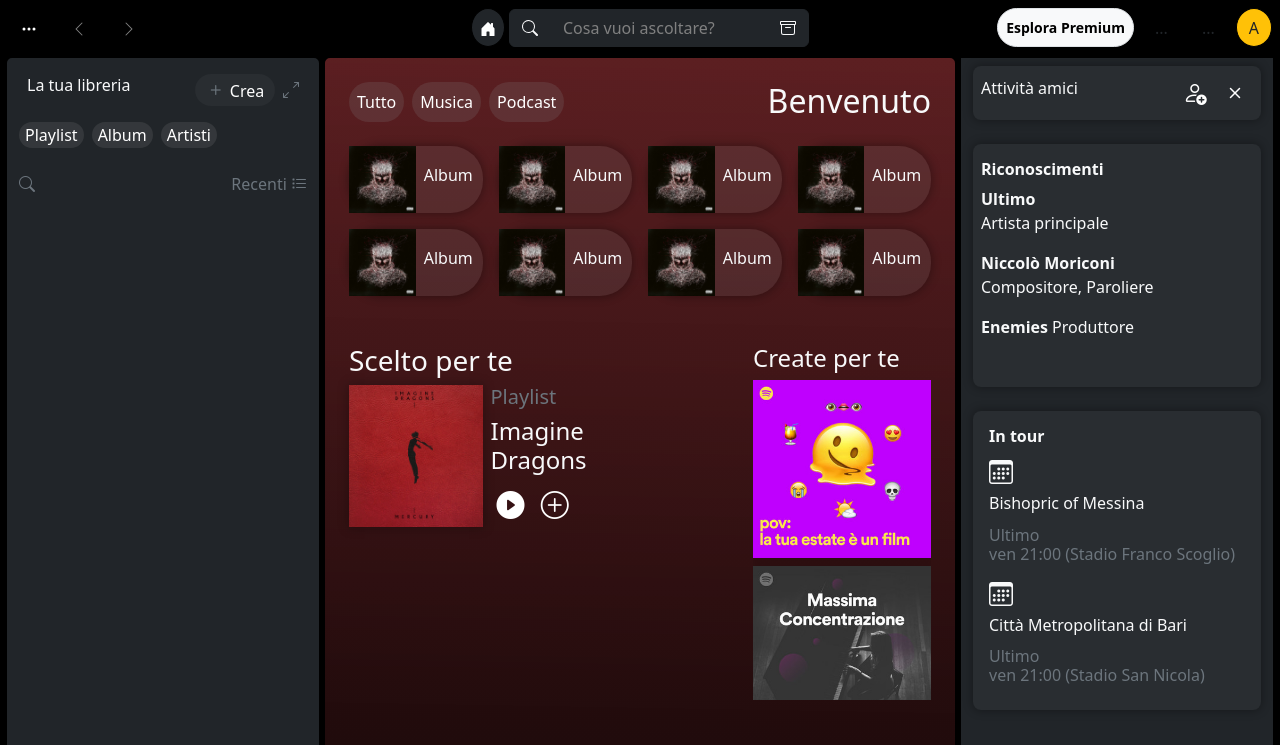
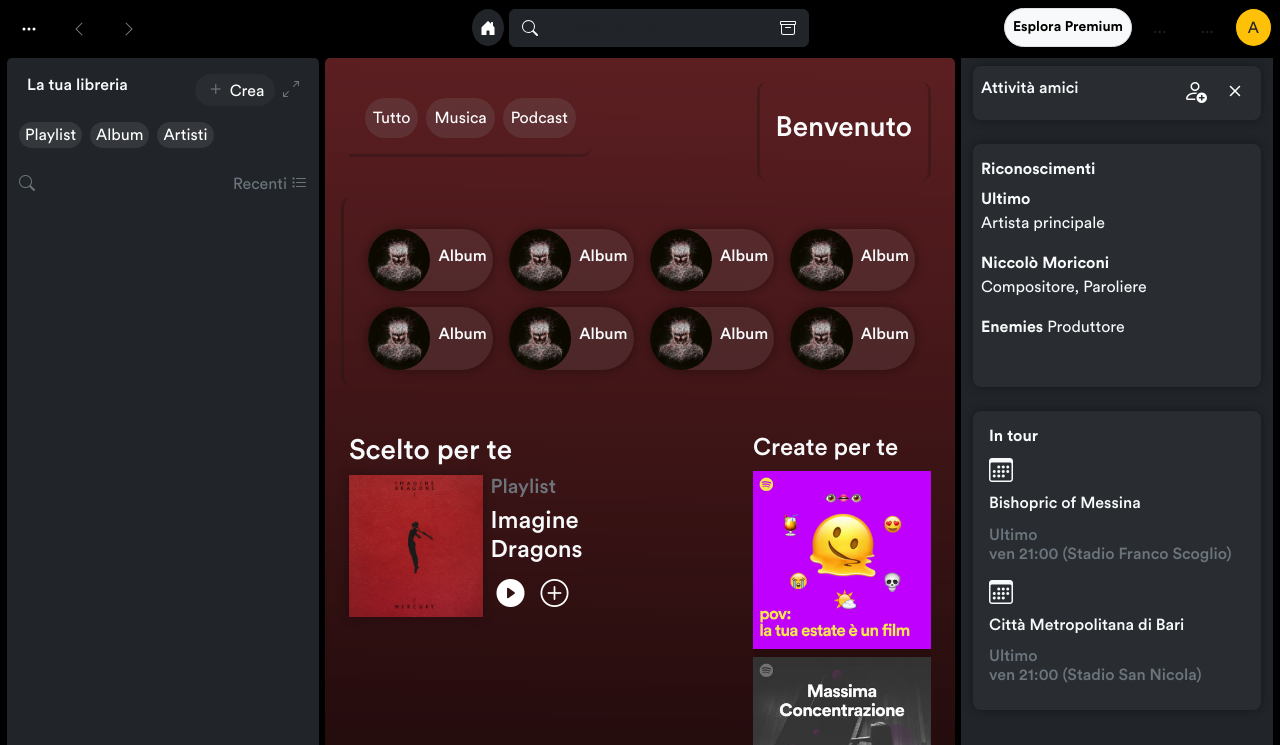
Before and after one commit to Antimo90/Buildweek-2-Spotifyclone, a plain HTML site: page homepage.html in a window 1280 px wide. Shown: the top 745 px of the page. Drawn offline with nearby package versions, Linux system fonts and the light colour scheme.

Commit message:
Update File

```diff
--- a/assets/css/style copy.css
+++ /dev/null
@@ -1,154 +0,0 @@
-/* Lavoro sul main */
-
-/* sidebar sinistra */
-main #section-create .btn-create {
-  border: none;
-  border-radius: 20px;
-  width: 5em;
-  background-color: rgba(255, 255, 255, 0.034);
-  color: white;
-}
-
-main #section-filter .btn-filter {
-  border: none;
-  border-radius: 20px;
-  background-color: rgba(128, 128, 128, 0.203);
-  color: white;
-}
-
-/* homepage */
-
-main #homepage {
-  background-image: linear-gradient(1deg, black, #d5121254);
-}
-
-main #homepage .btn-filter {
-  border: none;
-  border-radius: 20px;
-  background-color: rgba(128, 128, 128, 0.203);
-  color: white;
-  padding: 0.5em;
-}
-
-main #homepage #album-music {
-  background-color: rgba(128, 128, 128, 0.163);
-  box-shadow: 0px 0px 10px 1px rgba(0, 0, 0, 0.321);
-}
-
-main #homepage .btn-play {
-  border: none;
-  background-color: rgba(255, 255, 255, 0);
-  color: white;
-}
-
-main #homepage .btn-add {
-  border: none;
-  background-color: rgba(255, 255, 255, 0);
-  color: white;
-}
-
-main #homepage .btn-showAll {
-  border: none;
-  background-color: rgba(255, 255, 255, 0);
-}
-
-main #homepage #scroll-newList {
-  height: 20em;
-}
-
-main #homepage .img-choise {
-  box-shadow: 0px 0px 10px 1px rgba(0, 0, 0, 0.258);
-}
-
-main #homepage .img-album-list-y {
-  box-shadow: 1px 1px 10px 1px rgba(0, 0, 0, 0.186);
-}
-
-/* modifica delle scrollbar */
-
-#research::placeholder {
-  color: grey;
-}
-
-::-webkit-scrollbar {
-  width: 0px;
-  height: 10px;
-}
-
-::-webkit-scrollbar-thumb:horizontal {
-  background: var(black);
-  border-radius: 5px;
-}
-
-::-webkit-scrollbar-thumb:vertical {
-  background: var(black);
-  border-radius: 5px;
-}
-
-::-webkit-scrollbar-track:horizontal {
-  background: var(--bg-black-900);
-}
-
-::-webkit-scrollbar-track:vertical {
-  background: var(--bg-black-900);
-}
-
-.card {
-  text-align: center;
-}
-
-.card-body {
-  display: flex;
-  flex-direction: column;
-  justify-content: space-between;
-  padding: 1em;
-}
-
-/* sidebar destra */
-
-main #sidebar-right #section-friends {
-  background-color: rgba(255, 255, 255, 0.034);
-  box-shadow: 0px 0px 10px 1px rgba(0, 0, 0, 0.321);
-}
-
-main #sidebar-right #btn-addFriend {
-  border: none;
-  background-color: rgba(255, 255, 255, 0);
-  color: white;
-}
-
-main #sidebar-right #btn-close {
-  border: none;
-  background-color: rgba(255, 255, 255, 0);
-  color: white;
-}
-
-main #sidebar-right #riconoscimenti {
-  background-color: rgba(255, 255, 255, 0.034);
-  padding: 1em;
-  box-shadow: 0px 0px 10px 1px rgba(0, 0, 0, 0.321);
-}
-
-main #sidebar-right #showAll {
-  border: 1px solid grey;
-  border-radius: 20px;
-  background-color: rgba(255, 255, 255, 0);
-  margin-left: 1em;
-}
-
-main #sidebar-right #btn-follow {
-  border-radius: 20px;
-  background-color: rgba(128, 128, 128, 0);
-  color: white;
-  font-weight: bold;
-}
-
-main #sidebar-right #inTour {
-  background-color: rgba(255, 255, 255, 0.034);
-  padding: 1em;
-  box-shadow: 0px 0px 10px 1px rgba(0, 0, 0, 0.321);
-}
-
-main #sidebar-right #title-tour {
-  font-weight: bold;
-}
--- a/assets/css/style.css
+++ b/assets/css/style.css
@@ -1,4 +1,150 @@
-#research::placeholder {
+/* Lavoro sul body */
+
+body {
+  font-family: "Circular";
+}
+
+/* Lavoro sul main */
+
+/* sidebar sinistra */
+main #section-create .btn-create {
+  border: none;
+  border-radius: 20px;
+  width: 5em;
+  background-color: rgba(255, 255, 255, 0.034);
+  color: white;
+}
+
+main #section-filter .btn-filter {
+  border: none;
+  border-radius: 20px;
+  background-color: rgba(128, 128, 128, 0.203);
+  color: white;
+}
+
+main #section-filter .btn-filter:hover {
+  transform: scale(1.1);
+  box-shadow: 0px 0px 10px 1px black;
+  transition: all 0.2s linear 0s;
+}
+
+/* homepage */
+
+main #homepage {
+  background-image: linear-gradient(1deg, black, #d5121254);
+}
+
+main #homepage #section-welcome {
+  margin-bottom: 2em;
+}
+
+main #homepage .btn-filter {
+  border: none;
+  border-radius: 20px;
+  background-color: rgba(128, 128, 128, 0.203);
+  color: white;
+  padding: 0.5em;
+}
+
+main #homepage #box-filter {
+  border-bottom: 3px solid rgba(49, 23, 23, 0.505);
+  border-bottom-right-radius: 10px;
+  padding: 1em;
+}
+
+main #homepage .btn-filter:hover {
+  transform: scale(1.1);
+  box-shadow: 0px 0px 5px 1px black;
+  transition: all 0.2s linear 0s;
+}
+
+main #homepage .welcome {
+  border-left: 3px solid rgba(49, 23, 23, 0.505);
+  border-right: 3px solid rgba(49, 23, 23, 0.505);
+  border-bottom-left-radius: 10px;
+  border-top-left-radius: 10px;
+  border-bottom-right-radius: 10px;
+  border-top-right-radius: 10px;
+  padding: 1em;
+  display: flex;
+  justify-content: center;
+  align-items: center;
+}
+
+main #homepage #firstRow {
+  border-left: 3px solid rgba(50, 23, 23, 0.751);
+  padding: 1em;
+  border-top-left-radius: 10px;
+  border-bottom-left-radius: 10px;
+}
+
+@keyframes album-enter {
+  0% {
+    opacity: 0;
+    transform: translateX(-100px);
+  }
+  25% {
+    opacity: 0;
+    transform: translateX(-75px);
+  }
+  50% {
+    opacity: 0;
+    transform: translateX(-50px);
+  }
+  75% {
+    opacity: 0.5;
+    transform: translateX(-25px);
+  }
+  100% {
+    opacity: 1;
+    transform: translateX(0px);
+  }
+}
+
+main #homepage .album-music {
+  background-color: rgba(128, 128, 128, 0.163);
+  box-shadow: 0px 0px 10px 1px rgba(0, 0, 0, 0.321);
+  animation: album-enter 0.5s linear 0s 1 forwards;
+}
+
+main #homepage .album-music:hover {
+  transform: scale(1.1);
+  box-shadow: 0px 0px 5px 1px #8e9eab;
+  transition: all 0.2s linear 0s;
+}
+
+main #homepage .btn-play {
+  border: none;
+  background-color: rgba(255, 255, 255, 0);
+  color: white;
+}
+
+main #homepage .btn-add {
+  border: none;
+  background-color: rgba(255, 255, 255, 0);
+  color: white;
+}
+
+main #homepage .btn-showAll {
+  border: none;
+  background-color: rgba(255, 255, 255, 0);
+}
+
+main #homepage #scroll-newList {
+  height: 20em;
+}
+
+main #homepage .img-choise {
+  box-shadow: 0px 0px 10px 1px rgba(0, 0, 0, 0.258);
+}
+
+main #homepage .img-album-list-y {
+  box-shadow: 1px 1px 10px 1px rgba(0, 0, 0, 0.186);
+}
+
+/* modifica delle scrollbar */
+
+/* #research::placeholder {
   color: grey;
 }
 
@@ -7,7 +153,7 @@
   height: 10px;
 }
 
-::-webkit-scrollbar-thumb:horizontal{
+::-webkit-scrollbar-thumb:horizontal {
   background: var(black);
   border-radius: 5px;
 }
@@ -17,13 +163,14 @@
   border-radius: 5px;
 }
 
-::-webkit-scrollbar-track:horizontal{
+::-webkit-scrollbar-track:horizontal {
   background: var(--bg-black-900);
 }
 
 ::-webkit-scrollbar-track:vertical {
   background: var(--bg-black-900);
 }
+*/
 
 .card {
   text-align: center;
@@ -35,3 +182,75 @@
   justify-content: space-between;
   padding: 1em;
 }
+
+/* Larghezza della scrollbar */
+::-webkit-scrollbar {
+  width: 5px;
+}
+
+/* Sfondo del binario */
+::-webkit-scrollbar-track {
+  background: #f1f1f100;
+  border-radius: 10px;
+}
+
+/* Colore e stile del "thumb" (la parte trascinabile) */
+::-webkit-scrollbar-thumb {
+  /* background: #707070d2; */
+  border-radius: 20px;
+  background: linear-gradient(to right, #8e9eab, #eef2f3);
+}
+
+/* Effetto hover */
+::-webkit-scrollbar-thumb:hover {
+  background: linear-gradient(to right, #8e9eab, #eef2f3);
+}
+
+/* sidebar destra */
+
+main #sidebar-right #section-friends {
+  background-color: rgba(255, 255, 255, 0.034);
+  box-shadow: 0px 0px 10px 1px rgba(0, 0, 0, 0.321);
+}
+
+main #sidebar-right #btn-addFriend {
+  border: none;
+  background-color: rgba(255, 255, 255, 0);
+  color: white;
+}
+
+main #sidebar-right #btn-close {
+  border: none;
+  background-color: rgba(255, 255, 255, 0);
+  color: white;
+}
+
+main #sidebar-right #riconoscimenti {
+  background-color: rgba(255, 255, 255, 0.034);
+  padding: 1em;
+  box-shadow: 0px 0px 10px 1px rgba(0, 0, 0, 0.321);
+}
+
+main #sidebar-right #showAll {
+  border: 1px solid grey;
+  border-radius: 20px;
+  background-color: rgba(255, 255, 255, 0);
+  margin-left: 1em;
+}
+
+main #sidebar-right #btn-follow {
+  border-radius: 20px;
+  background-color: rgba(128, 128, 128, 0);
+  color: white;
+  font-weight: bold;
+}
+
+main #sidebar-right #inTour {
+  background-color: rgba(255, 255, 255, 0.034);
+  padding: 1em;
+  box-shadow: 0px 0px 10px 1px rgba(0, 0, 0, 0.321);
+}
+
+main #sidebar-right #title-tour {
+  font-weight: bold;
+}
--- a/homepage.html
+++ b/homepage.html
@@ -15,7 +15,7 @@
       href="https://cdn.jsdelivr.net/npm/bootstrap-icons@1.13.1/font/bootstrap-icons.min.css"
     />
     <link rel="stylesheet" href="./assets/css/circular-font.css" />
-    <link rel="stylesheet" href="./assets/css/style copy.css" />
+    <link rel="stylesheet" href="./assets/css/style.css" />
   </head>
   <body class="bg-black">
     <header>
@@ -134,35 +134,68 @@
           </div>
 
           <!-- Colonna destra -->
-           <div class="col-2 col-md-4 col-lg-4 d-flex justify-content-lg-end align-items-center gap-2">
-
+          <div
+            class="col-2 col-md-4 col-lg-4 d-flex justify-content-lg-end align-items-center gap-2"
+          >
             <!-- Bottoni visibili solo su xl e oltre -->
             <div class="d-none d-xl-flex gap-2">
-    <button class="btn btn-light btn-sm fw-bold border rounded-5 p-2">Esplora Premium</button>
-    <button class="btn btn-black"> <!-- Bell -->...</button>
-    <button class="btn btn-black"> <!-- People -->...</button>
-    <button class="avatar btn btn-black border-black rounded-circle bg-warning">A</button>
+              <button class="btn btn-light btn-sm fw-bold border rounded-5 p-2">
+                Esplora Premium
+              </button>
+              <button class="btn btn-black"><!-- Bell -->...</button>
+              <button class="btn btn-black"><!-- People -->...</button>
+              <button
+                class="avatar btn btn-black border-black rounded-circle bg-warning"
+              >
+                A
+              </button>
             </div>
-
             <!-- Dropdown visibile su sm/md/lg -->
             <div class="dropdown d-xl-none ms-auto">
-    <button class="btn btn-black dropdown-toggle" type="button" id="dropdownMenuButton" data-bs-toggle="dropdown" aria-expanded="false">
-      <svg xmlns="http://www.w3.org/2000/svg" width="20" height="20" fill="white" class="bi bi-list" viewBox="0 0 16 16">
-        <path fill-rule="evenodd" d="M2.5 12.5a.5.5 0 0 1 0-1h11a.5.5 0 0 1 0 1h-11zm0-4a.5.5 0 0 1 0-1h11a.5.5 0 0 1 0 1h-11zm0-4a.5.5 0 0 1 0-1h11a.5.5 0 0 1 0 1h-11z"/>
+              <button
+                class="btn btn-black dropdown-toggle"
+                type="button"
+                id="dropdownMenuButton"
+                data-bs-toggle="dropdown"
+                aria-expanded="false"
+              >
+                <svg
+                  xmlns="http://www.w3.org/2000/svg"
+                  width="20"
+                  height="20"
+                  fill="white"
+                  class="bi bi-list"
+                  viewBox="0 0 16 16"
+                >
+                  <path
+                    fill-rule="evenodd"
+                    d="M2.5 12.5a.5.5 0 0 1 0-1h11a.5.5 0 0 1 0 1h-11zm0-4a.5.5 0 0 1 0-1h11a.5.5 0 0 1 0 1h-11zm0-4a.5.5 0 0 1 0-1h11a.5.5 0 0 1 0 1h-11z"
+                  />
                 </svg>
               </button>
-    <ul class="dropdown-menu dropdown-menu-end bg-dark text-light" aria-labelledby="dropdownMenuButton">
-      <li><a class="dropdown-item text-light" href="#">Esplora Premium</a></li>
-      <li><a class="dropdown-item text-light" href="#">Notifiche</a></li>
+              <ul
+                class="dropdown-menu dropdown-menu-end bg-dark text-light"
+                aria-labelledby="dropdownMenuButton"
+              >
+                <li>
+                  <a class="dropdown-item text-light" href="#"
+                    >Esplora Premium</a
+                  >
+                </li>
+                <li>
+                  <a class="dropdown-item text-light" href="#">Notifiche</a>
+                </li>
                 <li><a class="dropdown-item text-light" href="#">Utenti</a></li>
-      <li><a class="dropdown-item text-light" href="#">Profilo</a></li>
+                <li>
+                  <a class="dropdown-item text-light" href="#">Profilo</a>
+                </li>
               </ul>
+            </div>
           </div>
         </div>
       </nav>
     </header>
 
-    <header></header>
     <main class="ps-3 pe-3" style="overflow: hidden">
       <!-- Lavoro sulla sidebar di sinistra e destra e la colonna centrale per la versione Homepage -->
 
@@ -213,119 +246,114 @@
           class="col col-12 col-md-6 col-lg-6 bg-dark text-light border border-3 border-black rounded-3 p-4"
           id="homepage"
         >
-          <section class="d-flex justify-content-between">
-            <div class="d-flex gap-2 mb-4">
+          <section
+            class="d-flex flex-column flex-lg-row justify-content-between"
+            id="section-welcome"
+          >
+            <div class="d-flex gap-2 mb-4" id="box-filter">
               <button class="btn-filter">Tutto</button>
               <button class="btn-filter">Musica</button>
               <button class="btn-filter">Podcast</button>
             </div>
-            <div>
-              <h2>Benvenuto</h2>
+            <div class="welcome text-center">
+              <h2 class="fs-3">Benvenuto</h2>
             </div>
           </section>
 
           <section id="album-list">
-            <div class="row g-3">
+            <div class="row g-3" id="firstRow">
               <div class="col col-6 col-md-6 col-lg-3">
                 <div
-                  class="d-flex align-items-center w-100 rounded-5"
-                  id="album-music"
+                  class="d-flex align-items-center w-100 rounded-5 album-music"
                 >
                   <img
                     src="./assets/imgs/main/image-1.jpg"
                     alt="immagine-copertina"
-                    class="img-fluid w-50"
+                    class="img-fluid w-50 rounded-5"
                   />
                   <h4 class="fs-6 ms-2">Album</h4>
                 </div>
               </div>
               <div class="col col-6 col-md-6 col-lg-3">
                 <div
-                  class="d-flex align-items-center w-100 rounded-5"
-                  id="album-music"
+                  class="d-flex align-items-center w-100 rounded-5 album-music"
                 >
                   <img
                     src="./assets/imgs/main/image-1.jpg"
                     alt="immagine-copertina"
-                    class="img-fluid w-50"
+                    class="img-fluid w-50 rounded-5"
                   />
                   <h4 class="fs-6 ms-2">Album</h4>
                 </div>
               </div>
               <div class="col col-6 col-md-6 col-lg-3">
                 <div
-                  class="d-flex align-items-center w-100 rounded-5"
-                  id="album-music"
+                  class="d-flex align-items-center w-100 rounded-5 album-music"
                 >
                   <img
                     src="./assets/imgs/main/image-1.jpg"
                     alt="immagine-copertina"
-                    class="img-fluid w-50"
+                    class="img-fluid w-50 rounded-5"
                   />
                   <h4 class="fs-6 ms-2">Album</h4>
                 </div>
               </div>
               <div class="col col-6 col-md-6 col-lg-3">
                 <div
-                  class="d-flex align-items-center w-100 rounded-5"
-                  id="album-music"
+                  class="d-flex align-items-center w-100 rounded-5 album-music"
                 >
                   <img
                     src="./assets/imgs/main/image-1.jpg"
                     alt="immagine-copertina"
-                    class="img-fluid w-50"
+                    class="img-fluid w-50 rounded-5"
                   />
                   <h4 class="fs-6 ms-2">Album</h4>
                 </div>
               </div>
               <div class="col col-6 col-md-6 col-lg-3">
                 <div
-                  class="d-flex align-items-center w-100 rounded-5"
-                  id="album-music"
+                  class="d-flex align-items-center w-100 rounded-5 album-music"
                 >
                   <img
                     src="./assets/imgs/main/image-1.jpg"
                     alt="immagine-copertina"
-                    class="img-fluid w-50"
+                    class="img-fluid w-50 rounded-5"
                   />
                   <h4 class="fs-6 ms-2">Album</h4>
                 </div>
               </div>
               <div class="col col-6 col-md-6 col-lg-3">
                 <div
-                  class="d-flex align-items-center w-100 rounded-5"
-                  id="album-music"
+                  class="d-flex align-items-center w-100 rounded-5 album-music"
                 >
                   <img
                     src="./assets/imgs/main/image-1.jpg"
                     alt="immagine-copertina"
-                    class="img-fluid w-50"
+                    class="img-fluid w-50 rounded-5"
                   />
                   <h4 class="fs-6 ms-2">Album</h4>
                 </div>
               </div>
               <div class="col col-6 col-md-6 col-lg-3">
                 <div
-                  class="d-flex align-items-center w-100 rounded-5"
-                  id="album-music"
+                  class="d-flex align-items-center w-100 rounded-5 album-music"
                 >
                   <img
                     src="./assets/imgs/main/image-1.jpg"
                     alt="immagine-copertina"
-                    class="img-fluid w-50"
+                    class="img-fluid w-50 rounded-5"
                   />
                   <h4 class="fs-6 ms-2">Album</h4>
                 </div>
               </div>
               <div class="col col-6 col-md-6 col-lg-3">
                 <div
-                  class="d-flex align-items-center w-100 rounded-5"
-                  id="album-music"
+                  class="d-flex align-items-center w-100 rounded-5 album-music"
                 >
                   <img
                     src="./assets/imgs/main/image-1.jpg"
                     alt="immagine-copertina"
-                    class="img-fluid w-50"
+                    class="img-fluid w-50 rounded-5"
                   />
                   <h4 class="fs-6 ms-2">Album</h4>
                 </div>
@@ -516,14 +544,11 @@
         </div>
       </div>
     </main>
-    <footer>
-      <div></div>
-    </footer>
+    <footer></footer>
     <script
       src="https://cdn.jsdelivr.net/npm/bootstrap@5.3.7/dist/js/bootstrap.bundle.min.js"
       integrity="sha384-ndDqU0Gzau9qJ1lfW4pNLlhNTkCfHzAVBReH9diLvGRem5+R9g2FzA8ZGN954O5Q"
       crossorigin="anonymous"
     ></script>
-    <script src="./scripts/navbar.js"></script>
   </body>
 </html>
```
Lines whose indentation alone changed are shown as unchanged.
